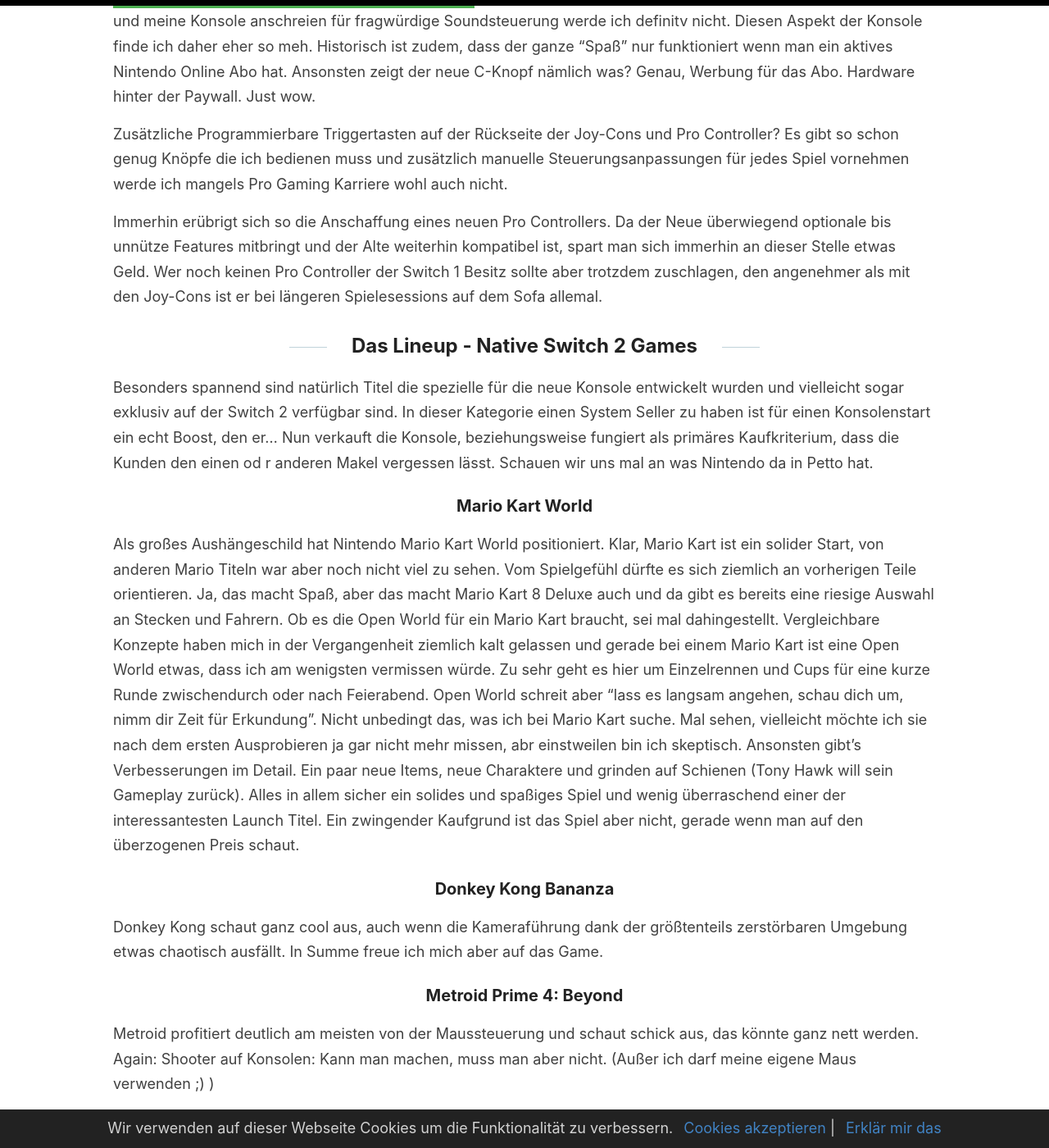
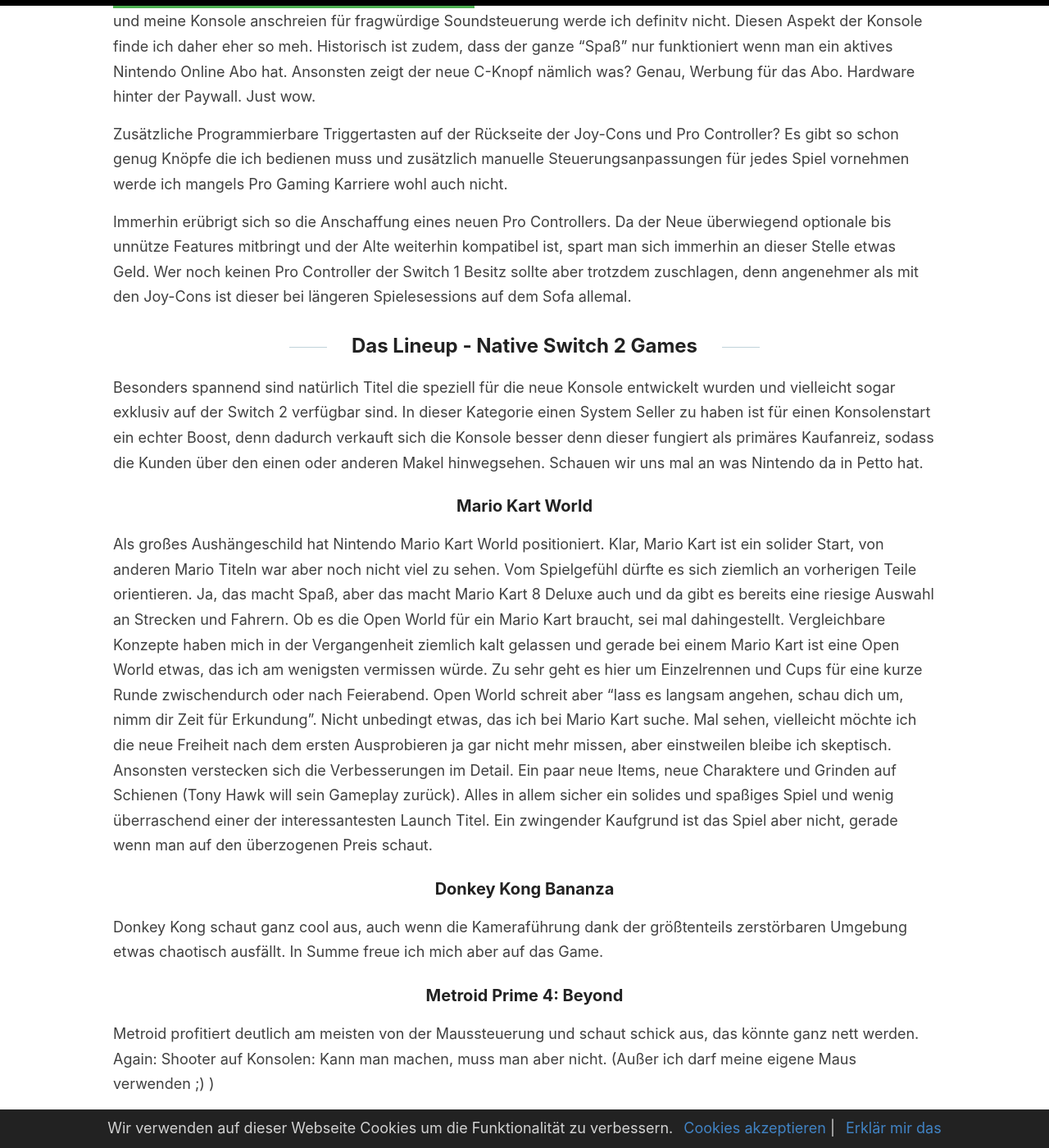
Before and after one commit to john-hotstone/john-hotstone.github.io, a Jekyll site: the page built from _posts/2025-04-11-Switch-2-Preorder.md, in a window 1280 px wide and 1400 px high, scrolled down 2106 px. Shown: the whole window at 82% size. Built offline with Jekyll 4.4.1, drawn with Linux system fonts in a browser that asks for light colours; comment, search, counter and statistics services are not loaded; some of the changed text lies outside the part shown.

Commit message:
Update 2025-04-11-Switch-2-Preorder.md

```diff
--- a/_posts/2025-04-11-Switch-2-Preorder.md
+++ b/_posts/2025-04-11-Switch-2-Preorder.md
@@ -32,13 +32,13 @@
 
 Zusätzliche Programmierbare Triggertasten auf der Rückseite der Joy-Cons und Pro Controller? Es gibt so schon genug Knöpfe die ich bedienen muss und zusätzlich manuelle Steuerungsanpassungen für jedes Spiel vornehmen werde ich mangels Pro Gaming Karriere wohl auch nicht.
 
-Immerhin erübrigt sich so die Anschaffung eines neuen Pro Controllers. Da der Neue überwiegend optionale bis unnütze Features mitbringt und der Alte weiterhin kompatibel ist, spart man sich immerhin an dieser Stelle etwas Geld. Wer noch keinen Pro Controller der Switch 1 Besitz sollte aber trotzdem zuschlagen, den angenehmer als mit den Joy-Cons ist er bei längeren Spielesessions auf dem Sofa allemal.
+Immerhin erübrigt sich so die Anschaffung eines neuen Pro Controllers. Da der Neue überwiegend optionale bis unnütze Features mitbringt und der Alte weiterhin kompatibel ist, spart man sich immerhin an dieser Stelle etwas Geld. Wer noch keinen Pro Controller der Switch 1 Besitz sollte aber trotzdem zuschlagen, denn angenehmer als mit den Joy-Cons ist dieser bei längeren Spielesessions auf dem Sofa allemal.
 
 ## Das Lineup - Native Switch 2 Games
-Besonders spannend sind natürlich Titel die spezielle für die neue Konsole entwickelt wurden und vielleicht sogar exklusiv auf der Switch 2 verfügbar sind. In dieser Kategorie einen System Seller zu haben ist für einen Konsolenstart ein echt Boost, den er... Nun verkauft die Konsole, beziehungsweise fungiert als primäres Kaufkriterium, dass die Kunden den einen od r anderen Makel vergessen lässt. Schauen wir uns mal an was Nintendo da in Petto hat.
+Besonders spannend sind natürlich Titel die speziell für die neue Konsole entwickelt wurden und vielleicht sogar exklusiv auf der Switch 2 verfügbar sind. In dieser Kategorie einen System Seller zu haben ist für einen Konsolenstart ein echter Boost, denn dadurch verkauft sich die Konsole besser denn dieser fungiert als primäres Kaufanreiz, sodass die Kunden über den einen oder anderen Makel hinwegsehen. Schauen wir uns mal an was Nintendo da in Petto hat.
 
 ### Mario Kart World
-Als großes Aushängeschild hat Nintendo Mario Kart World positioniert. Klar, Mario Kart ist ein solider Start, von anderen Mario Titeln war aber noch nicht viel zu sehen. Vom Spielgefühl dürfte es sich ziemlich an vorherigen Teile orientieren. Ja, das macht Spaß, aber das macht Mario Kart 8 Deluxe auch und da gibt es bereits eine riesige Auswahl an Stecken und Fahrern. Ob es die Open World für ein Mario Kart braucht, sei mal dahingestellt. Vergleichbare Konzepte haben mich in der Vergangenheit ziemlich kalt gelassen und gerade bei einem Mario Kart ist eine Open World etwas, dass ich am wenigsten vermissen würde. Zu sehr geht es hier um Einzelrennen und Cups für eine kurze Runde zwischendurch oder nach Feierabend. Open World schreit aber "lass es langsam angehen, schau dich um, nimm dir Zeit für Erkundung". Nicht unbedingt das, was ich bei Mario Kart suche. Mal sehen, vielleicht möchte ich sie nach dem ersten Ausprobieren ja gar nicht mehr missen, abr einstweilen bin ich skeptisch. Ansonsten gibt's Verbesserungen im Detail. Ein paar neue Items, neue Charaktere und grinden auf Schienen (Tony Hawk will sein Gameplay zurück). Alles in allem sicher ein solides und spaßiges Spiel und wenig überraschend einer der interessantesten Launch Titel. Ein zwingender Kaufgrund ist das Spiel aber nicht, gerade wenn man auf den überzogenen Preis schaut.
+Als großes Aushängeschild hat Nintendo Mario Kart World positioniert. Klar, Mario Kart ist ein solider Start, von anderen Mario Titeln war aber noch nicht viel zu sehen. Vom Spielgefühl dürfte es sich ziemlich an vorherigen Teile orientieren. Ja, das macht Spaß, aber das macht Mario Kart 8 Deluxe auch und da gibt es bereits eine riesige Auswahl an Strecken und Fahrern. Ob es die Open World für ein Mario Kart braucht, sei mal dahingestellt. Vergleichbare Konzepte haben mich in der Vergangenheit ziemlich kalt gelassen und gerade bei einem Mario Kart ist eine Open World etwas, das ich am wenigsten vermissen würde. Zu sehr geht es hier um Einzelrennen und Cups für eine kurze Runde zwischendurch oder nach Feierabend. Open World schreit aber "lass es langsam angehen, schau dich um, nimm dir Zeit für Erkundung". Nicht unbedingt etwas, das ich bei Mario Kart suche. Mal sehen, vielleicht möchte ich die neue Freiheit nach dem ersten Ausprobieren ja gar nicht mehr missen, aber einstweilen bleibe ich skeptisch. Ansonsten verstecken sich die Verbesserungen im Detail. Ein paar neue Items, neue Charaktere und Grinden auf Schienen (Tony Hawk will sein Gameplay zurück). Alles in allem sicher ein solides und spaßiges Spiel und wenig überraschend einer der interessantesten Launch Titel. Ein zwingender Kaufgrund ist das Spiel aber nicht, gerade wenn man auf den überzogenen Preis schaut.
 
 ### Donkey Kong Bananza
 Donkey Kong schaut ganz cool aus, auch wenn die Kameraführung dank der größtenteils zerstörbaren Umgebung etwas chaotisch ausfällt. In Summe freue ich mich aber auf das Game.
```
Also changed, not shown: other parts of _posts/2025-04-11-Switch-2-Preorder.md (+7 -7 lines).
